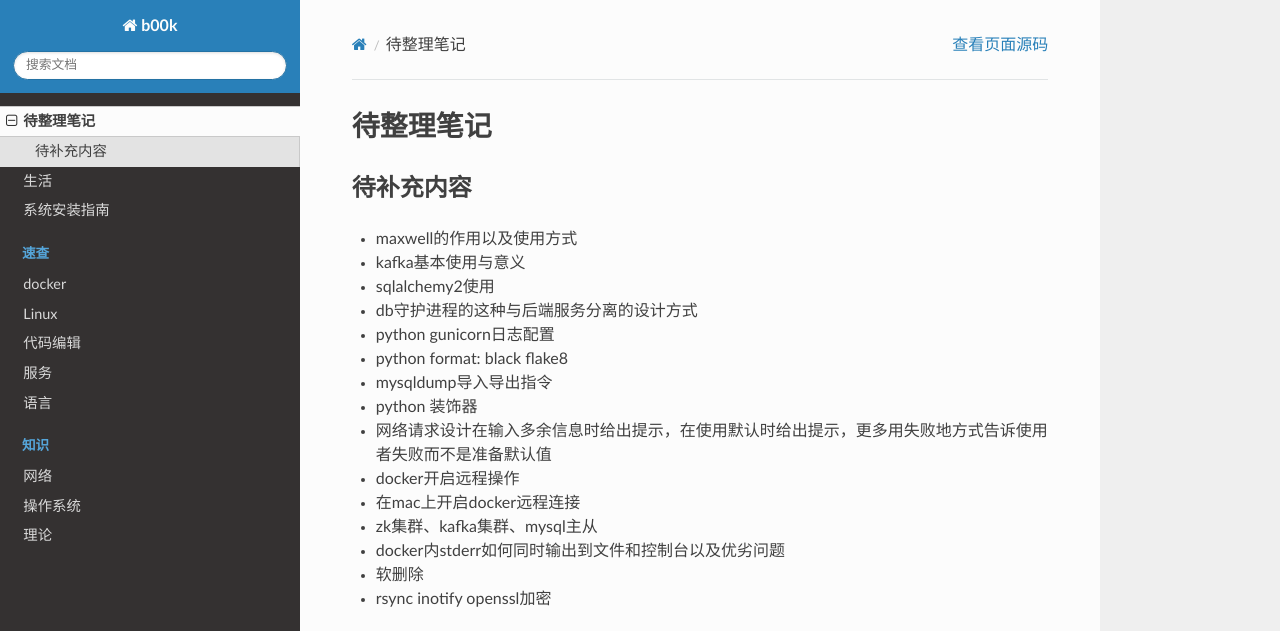
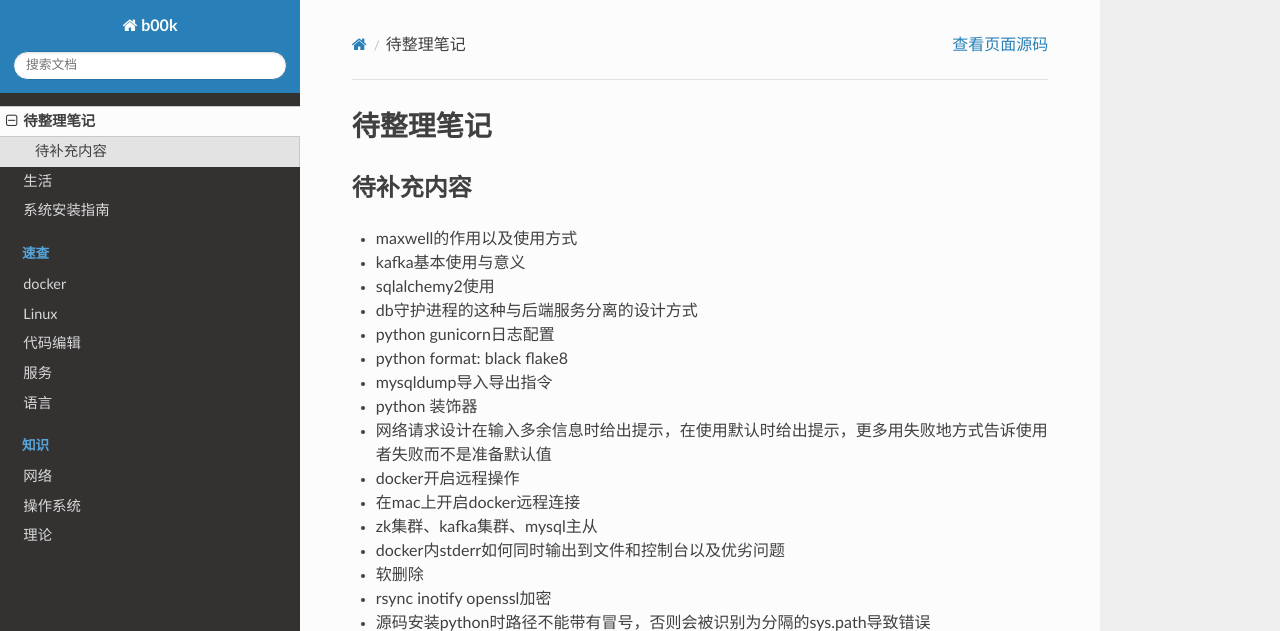
Before and after one commit to p3rs1st/b00k, a Sphinx documentation site: the page built from docs/source/note.rst, in a window 1280 px wide and 958 px high, cut to the strip 0-631 px from the top of the window. Built offline with Sphinx 7.4.7 and the Read the Docs theme 2.0.0, drawn with Linux system fonts in a browser that asks for light colours.

Commit message:
Add note

```diff
--- a/docs/source/note.rst
+++ b/docs/source/note.rst
@@ -19,6 +19,7 @@
 * docker内stderr如何同时输出到文件和控制台以及优劣问题
 * 软删除
 * rsync inotify openssl加密
+* 源码安装python时路径不能带有冒号，否则会被识别为分隔的sys.path导致错误
 
 
 
```
